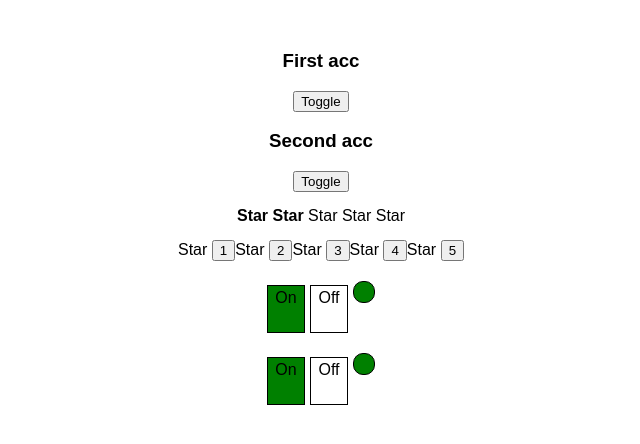
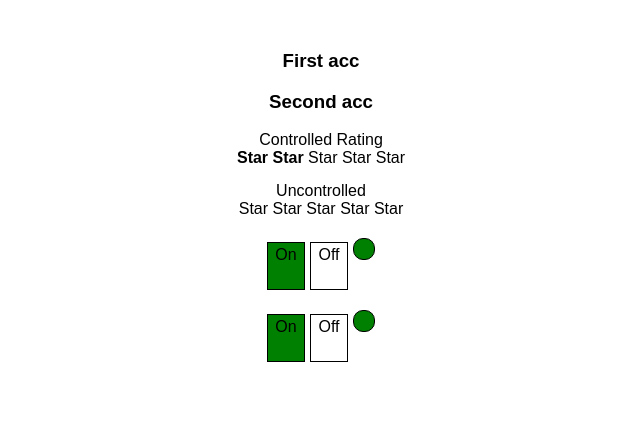
Before and after one commit to LovaVikasso/MicrotasksPlusKabzda, a React (Create React App) app: page / in a window 1280 px wide. Shown: the top 444 px of the page, without its empty margins (319-959 px from the left). Built offline with nearby package versions, Linux system fonts and the light colour scheme.

Commit message:
Uncontrolled Rating and Accordion callback

```diff
--- a/src/App.tsx
+++ b/src/App.tsx
@@ -32,8 +32,8 @@
             <Accordion titleValue={'First acc'}/>
             <Accordion titleValue={'Second acc'}/>
 
-            <div className="Rating"><ControlledRating value={2} /></div>
-            <div className="Rating"><UnControlledRating /></div>
+            <div className="Rating"> Controlled Rating <ControlledRating value={2} /></div>
+            <div className="Rating"> Uncontrolled<UnControlledRating /></div>
 
             <OnOff />
             <OnOff />
--- a/src/components/Accordion.tsx
+++ b/src/components/Accordion.tsx
@@ -8,8 +8,8 @@
     let [collapsed, setCollapsed] = useState(true)
     return (
         <div>
-            <AccordionTitle title={props.titleValue}/>
-            <button onClick={() => {setCollapsed(!collapsed)}}>Toggle</button>
+            <AccordionTitle title={props.titleValue}  onClick={()=>{setCollapsed(!collapsed)}}/>
+            {/*<button onClick={() => {setCollapsed(!collapsed)}}>Toggle</button>*/}
             {!collapsed && <AccordionBody/>}
         </div>
     );
@@ -17,9 +17,12 @@
 
 type AccordionTitlePropsType = {
     title: string
+    onClick:()=>void
+    //collapsed:boolean
+    //setCollapsed:(collapsed:boolean)=>void
 }
 const AccordionTitle = (props: AccordionTitlePropsType) => {
-    return <h3>{props.title}</h3>
+    return <h3 onClick={()=>{props.onClick()}}>{props.title}</h3>
 
 
 }
--- a/src/components/UnControlledRating.tsx
+++ b/src/components/UnControlledRating.tsx
@@ -3,16 +3,21 @@
 const UnControlledRating = () => {
     let [value, setValue] = useState(0)
         return <div>
-            <Star selected={value>0}/> <button onClick={()=>{setValue(1)}}>1</button>
-            <Star selected={value>1}/> <button onClick={()=>{setValue(2)}}>2</button>
-            <Star selected={value>2}/> <button onClick={()=>{setValue(3)}}>3</button>
-            <Star selected={value>3}/> <button onClick={()=>{setValue(4)}}>4</button>
-            <Star selected={value>4}/> <button onClick={()=>{setValue(5)}}>5</button>
+            <Star selected={value>0} setValue={setValue} value={1}/>
+            <Star selected={value>1} setValue={setValue} value={2}/>
+            <Star selected={value>2} setValue={setValue} value={3}/>
+            <Star selected={value>3} setValue={setValue} value={4}/>
+            <Star selected={value>4} setValue={setValue} value={5}/>
         </div>
 };
 
-type StarPropsType = { selected: boolean }
+type StarPropsType = {
+    selected: boolean
+    value:  0 | 1 | 2 | 3 | 4 | 5
+    setValue:(value: 0 | 1 | 2 | 3 | 4 | 5)=>void
+}
 const Star = (props: StarPropsType) => {
-    return props.selected ? <span><b>Star </b></span> : <span>Star </span>
+    return <span onClick={()=>{props.setValue(props.value)}}>{props.selected ? <b>Star </b> : "Star " }</span>
+    // return props.selected ? <span><b>Star </b></span> : <span>Star </span>
 }
 export default UnControlledRating;
```
